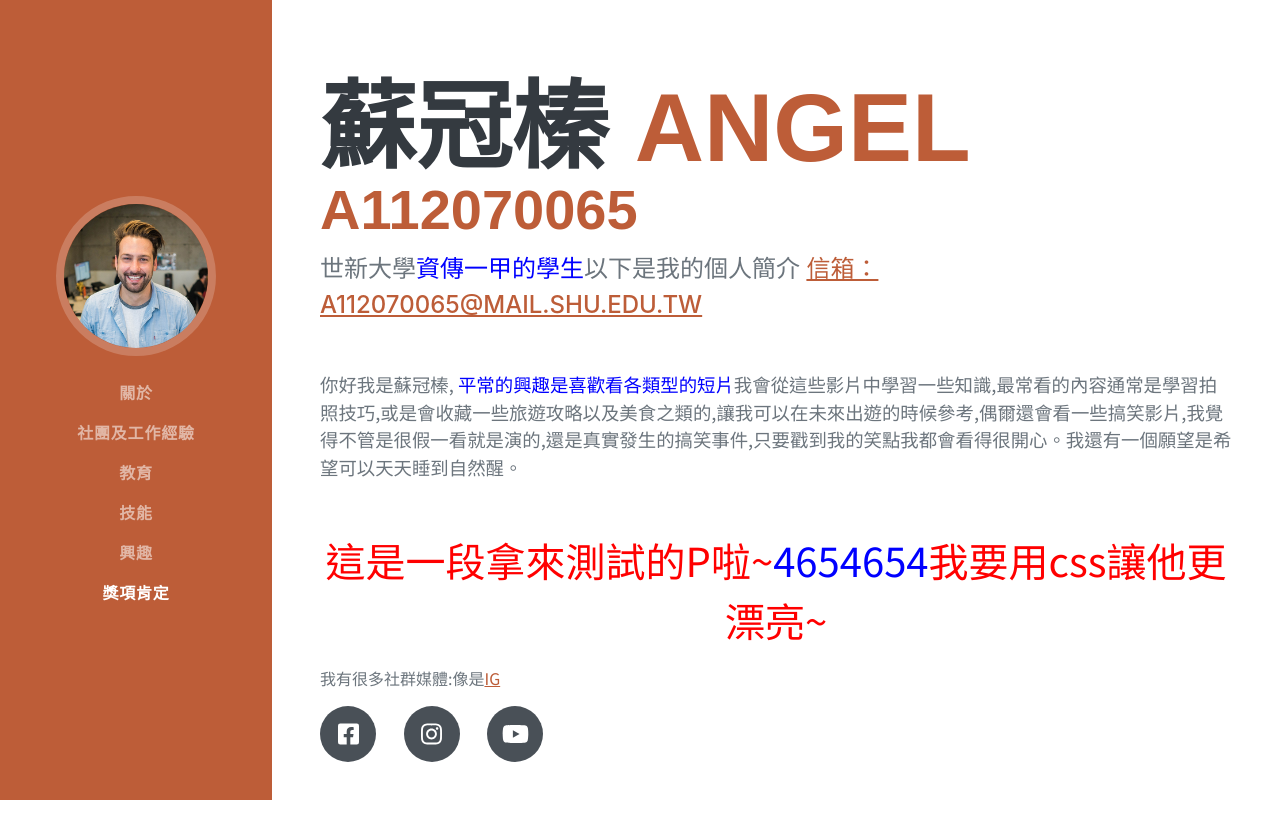
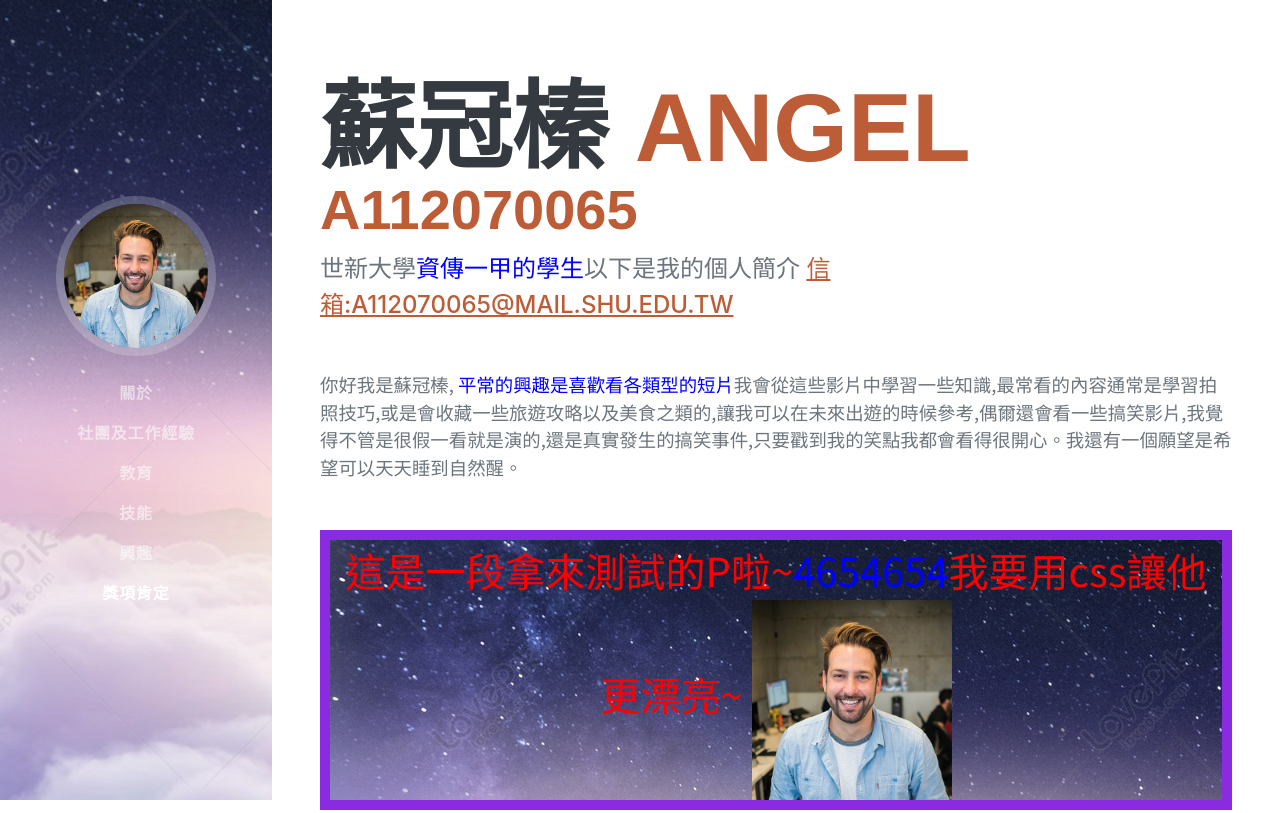
Before and after one commit to angel931004/angel931004.github.io, a plain HTML site: page index.html in a window 1280 px wide. Shown: the top 813 px of the page. Drawn offline with nearby package versions, Linux system fonts and the light colour scheme; a web font is replaced by a local one.

Commit message:
圖片與色彩

```diff
--- a/css/my_styles.css
+++ b/css/my_styles.css
@@ -1,5 +1,17 @@
+
+.bg-primary{
+    background-color: pink !important;
+    background-image: url(../assets/img/lovepik-starry-background-image_500543007.jpg);
+    background-repeat: no-repeat;
+    background-size: cover;
+    background-position: center;
+}
+
 p.redred{
     color:red;
+    background-color: aqua;
+    border: 10px solid blueviolet;
+    background-image: url(../assets/img/lovepik-starry-background-image_500543007.jpg);
     font-size: 40px;
     text-align: center;
 }
--- a/index.html
+++ b/index.html
@@ -52,13 +52,14 @@
                     <h2 class="text-primary">A112070065</h2>
                     <div class="subheading mb-5">
                          世新大學<span class="blueblue">資傳一甲的學生</span>以下是我的個人簡介
-                        <a href="mailto:a112070065@mail.shu.edu.tw">信箱：a112070065@mail.shu.edu.tw</a>
+                        <a href="mailto:a112070065@mail.shu.edu.tw">信箱:a112070065@mail.shu.edu.tw</a>
                     </div>
                     <p class="lead mb-5">你好我是蘇冠榛,
                         <span class="blueblue">平常的興趣是喜歡看各類型的短片</span>我會從這些影片中學習一些知識,最常看的內容通常是學習拍照技巧,或是會收藏一些旅遊攻略以及美食之類的,讓我可以在未來出遊的時候參考,偶爾還會看一些搞笑影片,我覺得不管是很假一看就是演的,還是真實發生的搞笑事件,只要戳到我的笑點我都會看得很開心。我還有一個願望是希望可以天天睡到自然醒。
                         </span>
                     </p>
-                    <p class="redred">這是一段拿來測試的P啦~<span class="blueblue">4654654</span>我要用css讓他更漂亮~</p>
+                    <p class="redred">這是一段拿來測試的P啦~<span class="blueblue">4654654</span>我要用css讓他更漂亮~
+                        <img src="assets/img/profile.jpg" alt="蘇冠榛的臉" width="200px"></p>
                     <p>我有很多社群媒體:像是<a href="https://www.instagram.com/angelsu_10_4?igsh=eTFwMzA4OHFxOWE5&utm_source=qr" target="_blank">IG</a>
                     </p>
                     <div class="social-icons">
@@ -88,7 +89,7 @@
                         <div class="flex-grow-1">
                             <h3 class="mb-0">打工：補習班</h3>
                             <div class="subheading mb-3">擔任職位：課後輔導老師</div>
-                            <p>輔導老師的工作主要是幫忙批改作業及考卷、督促學生盡快完成進度，幫助學生解答問題，在空閒時間把一些考卷或詳解建檔，
+                            <p>輔導老師的工作主要是幫忙批改作業及考卷並督促學生盡快完成進度，幫助學生解答問題，在空閒時間把一些考卷或詳解建檔，
                                 擔任這份工作需要去了解每個學生不同的狀況，並要適當的安排時間讓大家都能做完當週進度，若有需要時也要傳訊息給家長告知學生狀況。
                             </p>
                         </div>
```
Also changed, not shown: assets/img/lovepik-starry-background-image_500543007.jpg (added), 3 other files.
